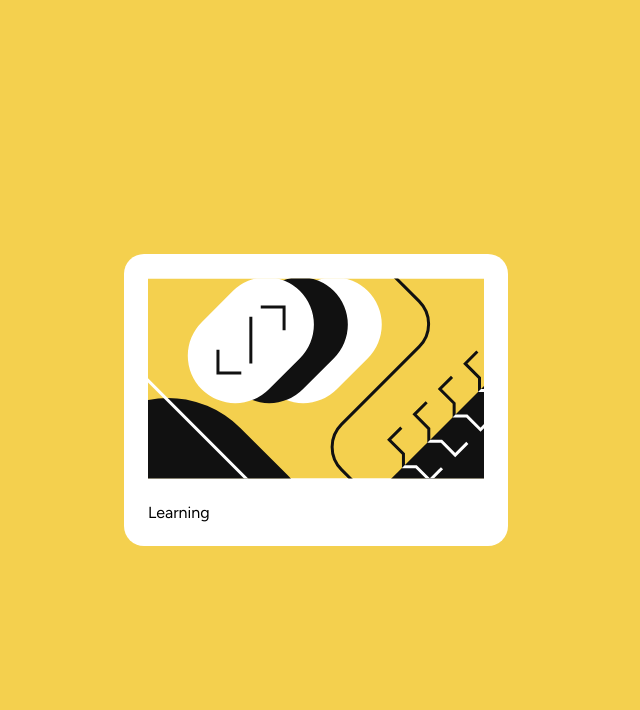
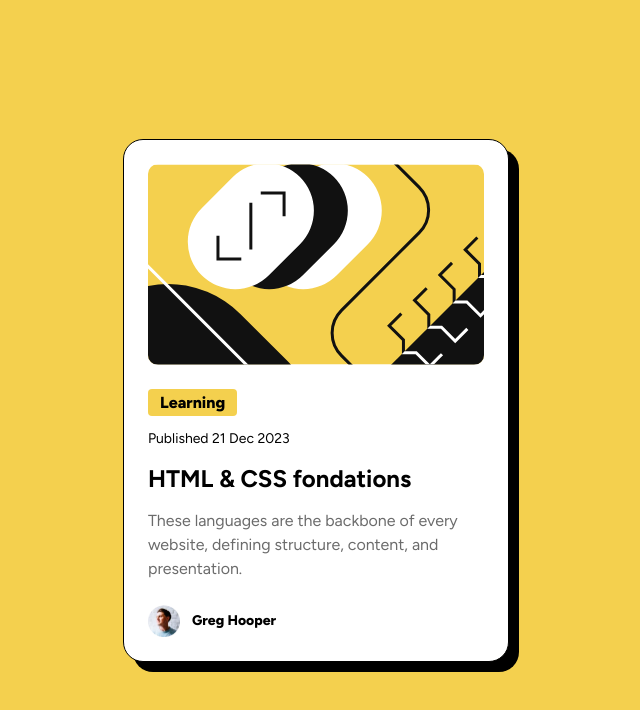
Before and after one commit to toshi006/testes, a plain HTML site: page Testes Webn/Desafios Frontmentor/Desafio-2/index.html in a window 1280 px wide. Shown: the whole page, without its empty margins (324-964 px from the left). Drawn offline with Linux system fonts and the light colour scheme.

Commit message:
Conclusão desafio 2

```diff
--- a/Testes Webn/Desafios Frontmentor/Desafio-2/css/style.css
+++ b/Testes Webn/Desafios Frontmentor/Desafio-2/css/style.css
@@ -7,6 +7,12 @@
     box-sizing: border-box;
 }
 
+p{
+    font-family: 'Figtree', sans-serif;
+    line-height: 150%;
+    letter-spacing: 0px;
+}
+
 body{
     display: flex;
     background-color: #F4D04E;
@@ -14,7 +20,9 @@ body{
     align-items: center;
     height: 100vh;
 }
-
+img{
+    border-radius: 10px;
+}
 .externa{
     display: flex;
     flex-flow: column;
@@ -22,17 +30,50 @@ body{
     padding: 24px;
     border-radius: 20px;
     gap: 24px;
+    box-shadow: 10px 10px;
+    border: solid 1px;
 }
 .text{
-    font-family: 'Figtree', sans-serif;
+    display: flex;
+    flex-direction: column;
+    gap: 12px;
 }
 
-.status{
-
-    display: inl;
+.tag{
+    font-family: 'Figtree', sans-serif;
+    display: inline-block;
     background-color: #F4D04E;
+    padding: 4px 12px;
+    font-weight: 800;
+    font-size: 16px;
+    border-radius: 4px;
+    width: fit-content;
+    margin-bottom: -12px;
 }
 
-p{
-    text-align: justify;
+.date{
+    font-size: 14px;
 }
+
+.large {
+    font-size: 24px;
+    font-weight: bold;
+}
+
+.light{
+    font-size: 16px;
+    color: #6B6B6B;
+    max-width: 336px;
+}
+
+.profile-icon{
+    display: flex;
+    align-items: center;
+    gap:12px;
+}
+
+.avatar-name{
+    font-size: 14px;
+    font-weight: bold;
+    font-weight: 800;
+}
--- a/Testes Webn/Desafios Frontmentor/Desafio-2/index.html
+++ b/Testes Webn/Desafios Frontmentor/Desafio-2/index.html
@@ -10,10 +10,17 @@
 <body>
     <div class="externa">
         <img src="./image/illustration-article.svg" alt="Illustration">
+        <div class="tag">
+            <span>Learning</span>
+        </div>
         <div class="text">
-            <div class="tag">
-                <p>Learning</p>
-            </div>
+            <p class="date">Published 21 Dec 2023</p>
+            <p class="large"> HTML & CSS fondations </p>
+            <p class="light">These languages are the backbone of every website, defining structure, content, and presentation.</p>
+        </div>
+        <div class="profile-icon">
+            <img src="./image/image-avatar.webp" alt="avataricon" width="32" height="32">
+            <p class="avatar-name">Greg Hooper</p>
         </div>
     </div>
 </body>
```
